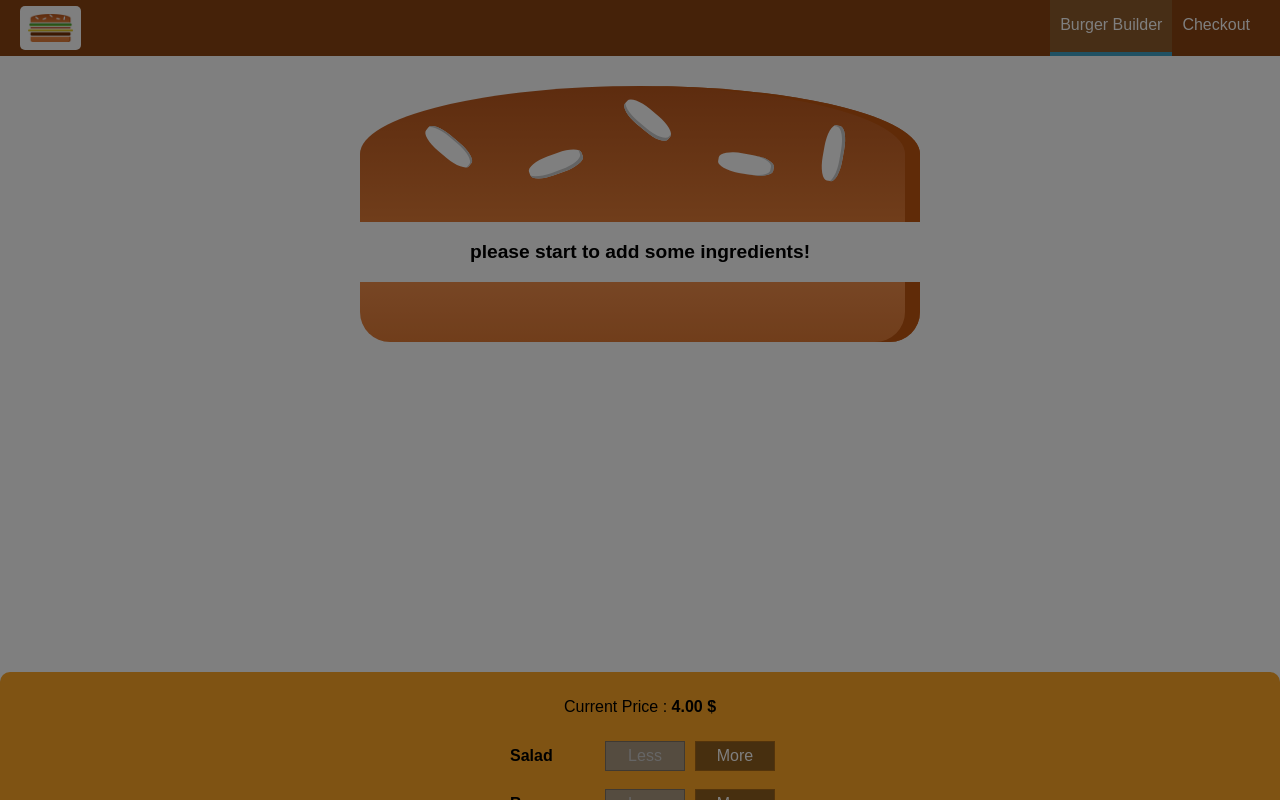
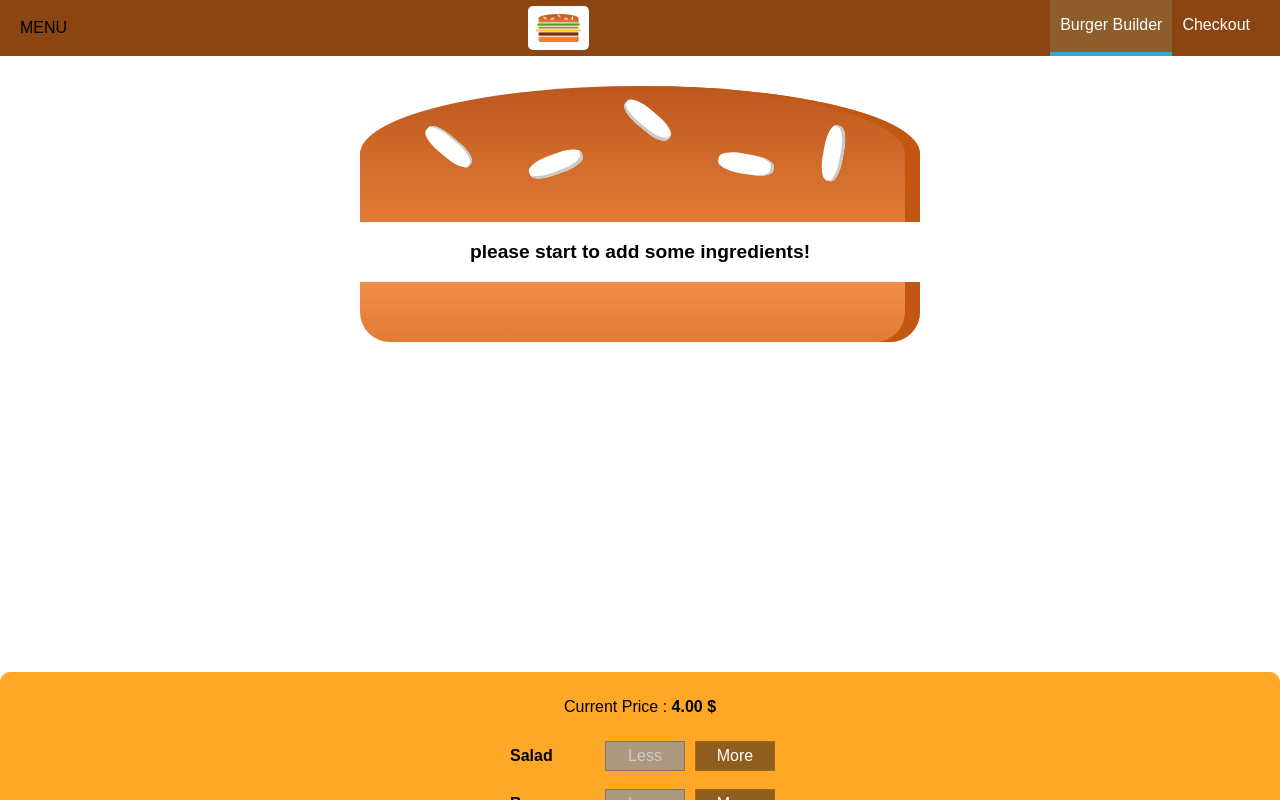
Before and after one commit to delaramesfahani/BurgerBuilder, a React (Create React App) app: page / in a window 1280 px wide. Shown: the top 800 px of the page. Built offline with nearby package versions, Linux system fonts and the light colour scheme.

Commit message:
Side Drawer toggle added

```diff
--- a/src/components/Layout/Layout.js
+++ b/src/components/Layout/Layout.js
@@ -4,12 +4,29 @@ import './style.css'
 import Toolbar from '../Navigation/Toolbar/toolbar'
 import SlideDrawer from '../Navigation/SlideDrawer/SlideDrawer'
 
-class layout extends React.Component {
+class Layout extends React.Component {
+  state = {
+    showSlideDrawer : false
+  }
+  slideDrawerCloseHandler = () => {
+    this.setState({
+      showSlideDrawer :false
+    })
+  }
+
+  SlideDrawerToggleHandler = () => {
+    this.setState( (prevState) => {
+      return {showSlideDrawer : !prevState.showSlideDrawer}
+    })
+  }
+
   render () {
     return (
       <Aux>
-        <Toolbar />
-        <SlideDrawer />
+        <Toolbar drawerToggle={this.SlideDrawerToggleHandler} />
+        <SlideDrawer
+        closed={ this.slideDrawerCloseHandler}
+        open={this.state.showSlideDrawer} />
         <main className='Content'>
           {this.props.children}
         </main>
@@ -17,4 +34,4 @@ class layout extends React.Component {
     )
   }
 }
-export default layout
+export default Layout
--- /dev/null
+++ b/src/components/Navigation/SlideDrawer/DrawerToggle.js
@@ -0,0 +1,7 @@
+import React from 'react'
+
+const DrawerToggle = (props) => (
+  <div onClick={props.clicked}>MENU</div>
+)
+
+export default DrawerToggle
--- a/src/components/Navigation/SlideDrawer/SlideDrawer.css
+++ b/src/components/Navigation/SlideDrawer/SlideDrawer.css
@@ -21,3 +21,10 @@
         display: none;
     }
 }
+
+.Open {
+    transform: translateX(0);
+}
+.Close {
+    transform: translateX(-100%)
+}
--- a/src/components/Navigation/SlideDrawer/SlideDrawer.js
+++ b/src/components/Navigation/SlideDrawer/SlideDrawer.js
@@ -6,10 +6,16 @@ import Backdrop from '../../UI/Backdrop/backdrop'
 import './SlideDrawer.css'
 
 const SlideDrawer = (props) => {
+  console.log('props', props)
+  let DrawerClassName = 'SlideDrawer Open'
+  if (props.open) {
+  } else {
+    DrawerClassName = 'SlideDrawer Close'
+  }
   return (
     <Aux>
-      <Backdrop show />
-      <div className='SlideDrawer'>
+      <Backdrop show={props.open} clicked={props.closed} />
+      <div className={DrawerClassName}>
         <Logo height='11%' />
         <nav>
           <NavigationItems />
--- a/src/components/Navigation/Toolbar/toolbar.js
+++ b/src/components/Navigation/Toolbar/toolbar.js
@@ -2,9 +2,11 @@ import React from 'react'
 import Logo from '../../Logo/Logo'
 import './toolbar.css'
 import NavigationItems from '../NavigationItems/navigationItems'
+import DrawerToggle from '../SlideDrawer/DrawerToggle'
 
 const toolbar = (props) => (
   <header className='Toolbar'>
+    <DrawerToggle clicked={props.drawerToggle} />
     <Logo height='80%' />
     <nav className='DesktopOnly'>
       <NavigationItems />
```
Also changed, not shown: 1 other file (tests, documents, lock files or other folders).
